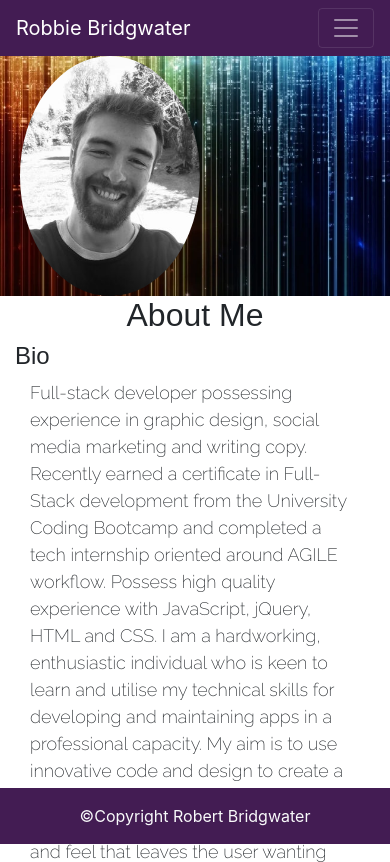
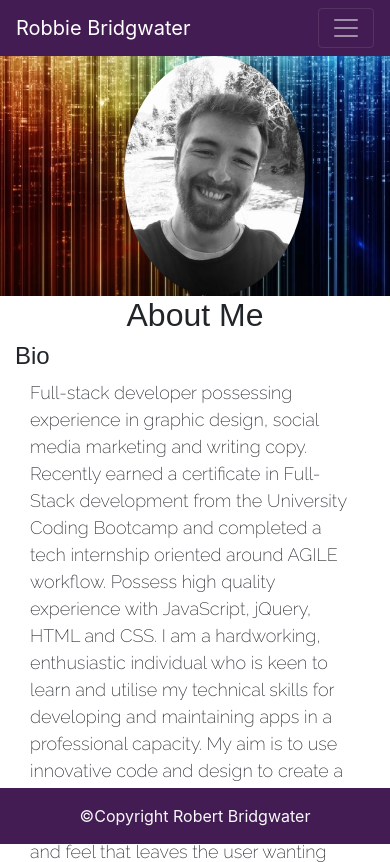
Before and after one commit to Robbie-Bridgwater/Portfolio, a plain HTML site: page index.html in a window 390 px wide. Shown: the top 862 px of the page. Drawn offline with nearby package versions, Linux system fonts and the light colour scheme; a web font is replaced by a local one.

Commit message:
edited media query

```diff
--- a/assets/CSS/style.css
+++ b/assets/CSS/style.css
@@ -40,7 +40,9 @@
     .profile-picture {
         height: 240px;
         width: auto;
-        align-content: center;
+        display: block;
+        margin-left: auto;
+        margin-right: auto;
     }
 }
 
```
